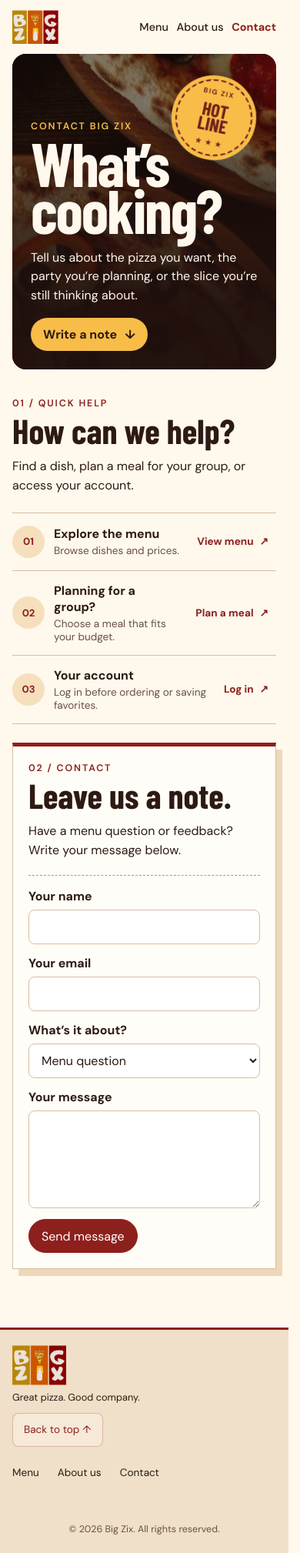
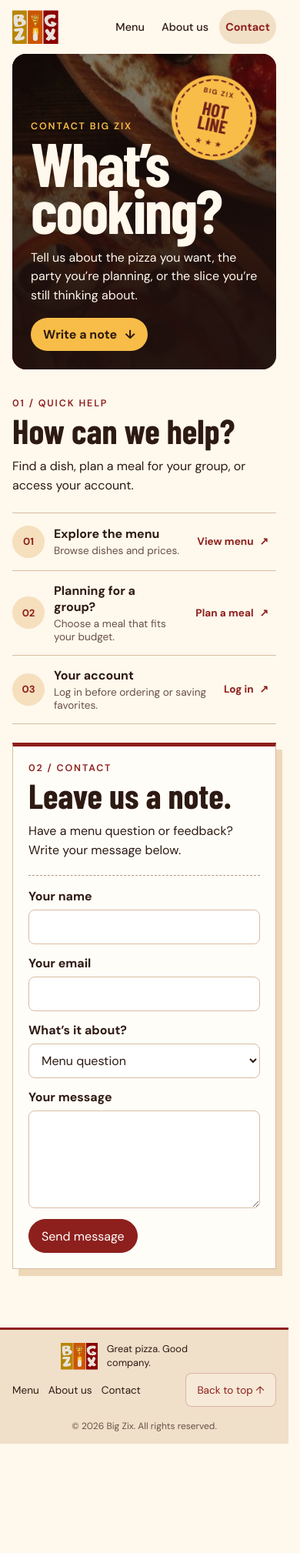
Before and after one commit to josephliza08/Big-Zix, a PHP site: page /php-app/public/contact.php in a window 390 px wide. Shown: the whole page at 77% size. After the commit the page ends 1876 px from the top, so only its background shows below. Run offline with PHP 8.4, Linux system fonts and the light colour scheme; some web fonts are replaced.

Commit message:
Polish profile navigation and compact footer layout
Match the profile logo to the menu, show the username with active navigation highlighting, and dock the smaller cart summary in an aligned footer. Verify desktop and mobile layouts and cart interaction.

```diff
--- a/php-app/public/profile.php
+++ b/php-app/public/profile.php
@@ -23,7 +23,7 @@ if (!$user) {
   </head>
   <body>
     <header class="masthead wrap">
-      <a href="./index.php" aria-label="Big Zix home"><img src="./assets/logo.png" width="64" alt="Big Zix" /></a>
+      <a class="brand" href="./index.php" aria-label="Big Zix home"><img src="./assets/logo.png" alt="Big Zix" /></a>
       <nav class="nav" aria-label="Main navigation"><a href="./index.php#menu">Menu</a><a href="./contact.php">Contact</a></nav>
     </header>
     <main class="wrap profile-main">
--- a/php-app/public/scripts/api.js
+++ b/php-app/public/scripts/api.js
@@ -60,8 +60,9 @@
       avatar.width = avatar.height = 30;
       avatar.alt = "";
       const label = document.createElement("span");
-      label.textContent = "Profile";
       const updateAvatar = () => {
+        label.textContent = user.username;
+        profile.title = "Profile and settings for @" + user.username;
         avatar.src = new URL(
           "profile-photo.php?v=" + user.avatar_version,
           homeUrl,
@@ -92,6 +93,12 @@
         }
       });
       nav.append(logout);
+      for (const link of nav.querySelectorAll("a")) {
+        const destination = new URL(link.href);
+        if (destination.pathname === location.pathname && !destination.hash) {
+          link.setAttribute("aria-current", "page");
+        }
+      }
     }
   }
 })();
--- a/php-app/public/styles/site-polish.css
+++ b/php-app/public/styles/site-polish.css
@@ -135,3 +135,129 @@ textarea {
   grid-column: 1 / -1;
   width: 100%;
 }
+
+/* Clear navigation states without changing button sizes on hover. */
+.nav,
+.about-nav {
+  gap: 8px 14px;
+}
+:is(.nav, .about-nav) a {
+  padding: 6px 10px;
+  border-radius: 999px;
+}
+:is(.nav, .about-nav) a:hover,
+:is(.nav, .about-nav) a[aria-current="page"] {
+  color: #8d201c;
+  background: #f1dfc6;
+  text-decoration: none;
+}
+:is(.nav, .about-nav) .nav-profile {
+  padding: 5px 12px 5px 6px;
+  border: 1px solid #d8bda0;
+  background: #fffdf8;
+}
+:is(.nav, .about-nav) .nav-profile[aria-current="page"] {
+  border-color: #8d201c;
+  background: #f1dfc6;
+}
+.nav-profile span {
+  max-width: 16ch;
+  overflow: hidden;
+  text-overflow: ellipsis;
+  white-space: nowrap;
+}
+
+/* Keep the footer on one compact, aligned row on wider screens. */
+.site-footer .footer-inner {
+  display: grid;
+  grid-template-columns: 1fr auto 1fr;
+  gap: 12px 24px;
+  padding-block: 16px 8px;
+}
+.site-footer .footer-brand {
+  display: flex;
+  align-items: center;
+  gap: 12px;
+}
+.site-footer .footer-brand .footer-logo {
+  width: 48px;
+  flex: 0 0 48px;
+}
+.site-footer .footer-brand p {
+  margin: 0;
+  max-width: 18ch;
+  line-height: 1.4;
+}
+.site-footer .footer-nav {
+  gap: 4px 20px;
+  justify-content: center;
+}
+.site-footer .footer-top-link {
+  justify-self: end;
+}
+.site-footer .site-copyright {
+  padding: 8px 16px 14px;
+  font-size: 0.75rem;
+}
+body:has(#cart-summary:not([hidden])) .site-footer {
+  /* Reserve the dock's exact space so reaching the footer does not shift it. */
+  padding-bottom: 78px;
+}
+.cart-summary {
+  width: min(520px, calc(100% - 32px));
+  padding: 10px 14px;
+  border-radius: 12px;
+}
+.cart-summary strong {
+  font-size: 0.85rem;
+}
+.cart-summary p {
+  font-size: 0.85rem;
+}
+.cart-summary button {
+  padding: 10px 14px;
+}
+.cart-summary.is-docked {
+  position: relative;
+  inset: auto;
+  transform: none;
+  margin: 0 auto 14px;
+  box-shadow: none;
+}
+body:has(#cart-summary:not([hidden])) .site-footer:has(.is-docked) {
+  padding-bottom: 1px;
+}
+@media (prefers-reduced-motion: no-preference) {
+  :is(.nav, .about-nav) a {
+    transition:
+      background-color 160ms ease,
+      color 160ms ease,
+      border-color 160ms ease;
+  }
+}
+@media (max-width: 700px) {
+  .site-footer .footer-inner {
+    grid-template-columns: 1fr auto;
+    gap: 4px 12px;
+  }
+  .site-footer .footer-brand {
+    grid-column: 1 / -1;
+    justify-content: center;
+  }
+  .site-footer .footer-nav {
+    order: initial;
+    width: auto;
+    justify-content: start;
+    gap: 4px 12px;
+  }
+  .nav,
+  .about-nav {
+    gap: 4px 6px;
+  }
+  :is(.nav, .about-nav) a {
+    padding-inline: 8px;
+  }
+  .nav-profile span {
+    max-width: 12ch;
+  }
+}
```
Also changed, not shown: php-app/public/scripts/menu.js (+10 -0 lines).
